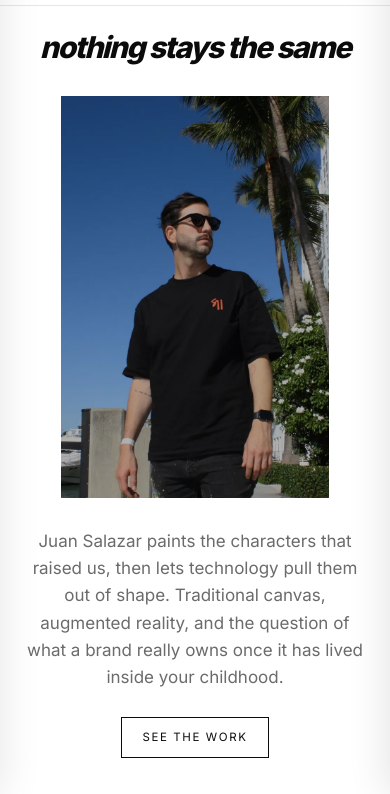
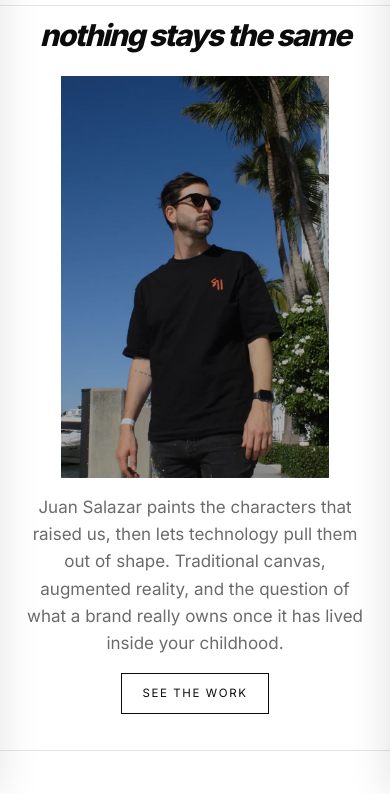
Before and after one commit to JuanSalazar303/judasaca.art, a plain HTML site: page index.html in a window 390 px wide. Shown: the part 49-843 px from the top of the page. Drawn offline with Linux system fonts and the light colour scheme.

Commit message:
CSS: hero del index mas compacto en celular

```diff
--- a/css/style.css
+++ b/css/style.css
@@ -461,7 +461,10 @@ footer{border-top:1px solid var(--linea);padding:46px 0 60px;margin-top:20px}
 @media(max-width:680px){
   .marca{width:36px}
   .barra{padding:0 10px}
-  .portada-obra{margin-top:20px}
+  .hero{padding:14px 0 2px}
+  .portada-obra{margin-top:14px}
+  .entrada-home{margin-top:16px}
+  .entrada-home p{margin-bottom:16px}
 }
 
 .fallo{font-size:12px;color:var(--rojo);line-height:1.5}
```
